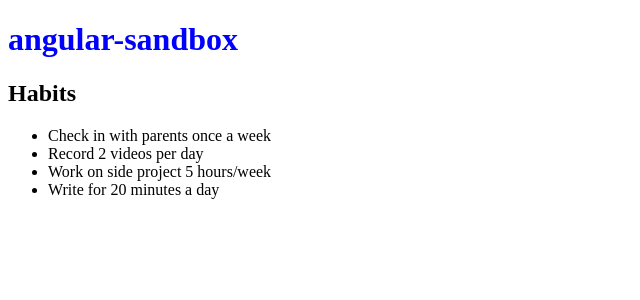
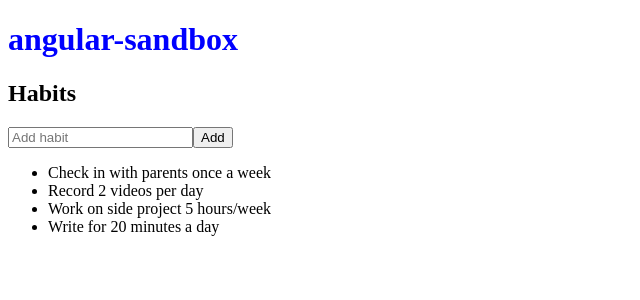
Before and after one commit to ichimichi/angular-sandbox, an Angular app: page / in a window 1280 px wide. Shown: the top 300 px of the page, without its empty margins (0-640 px from the left). Built offline with nearby package versions, Linux system fonts and the light colour scheme.

Commit message:
created reactive form to add new habit to habits list

```diff
--- a/src/app/app.module.ts
+++ b/src/app/app.module.ts
@@ -4,10 +4,11 @@
 import { AppComponent } from './app.component';
 import { HabitListComponent } from './habit-list/habit-list.component';
 import { HabitItemComponent } from './habit-item/habit-item.component';
+import { ReactiveFormsModule } from '@angular/forms';
 
 @NgModule({
   declarations: [AppComponent, HabitListComponent, HabitItemComponent],
-  imports: [BrowserModule],
+  imports: [BrowserModule, ReactiveFormsModule],
   providers: [],
   bootstrap: [AppComponent],
 })
--- a/src/app/habit-list/habit-list.component.ts
+++ b/src/app/habit-list/habit-list.component.ts
@@ -1,9 +1,14 @@
 import { Component, OnInit } from '@angular/core';
+import { FormBuilder, Validators } from '@angular/forms';
 
 @Component({
   selector: 'app-habit-list',
   template: `
     <h2>Habits</h2>
+    <form [formGroup]="habitForm" (ngSubmit)="onSubmit(habitForm.value)">
+      <input type="text" placeholder="Add habit" formControlName="title" />
+      <button type="submit">Add</button>
+    </form>
     <ul>
       <app-habit-item
         *ngFor="let habit of habits"
@@ -33,7 +38,19 @@
     },
   ];
 
-  constructor() {}
+  habitForm;
+
+  constructor(private formBuilder: FormBuilder) {
+    this.habitForm = this.formBuilder.group({
+      title: ['', [Validators.required]],
+    });
+  }
 
   ngOnInit(): void {}
+
+  onSubmit(newHabit) {
+    newHabit.id = this.habits.length + 1;
+    this.habits.push(newHabit);
+    this.habitForm.reset();
+  }
 }
```
